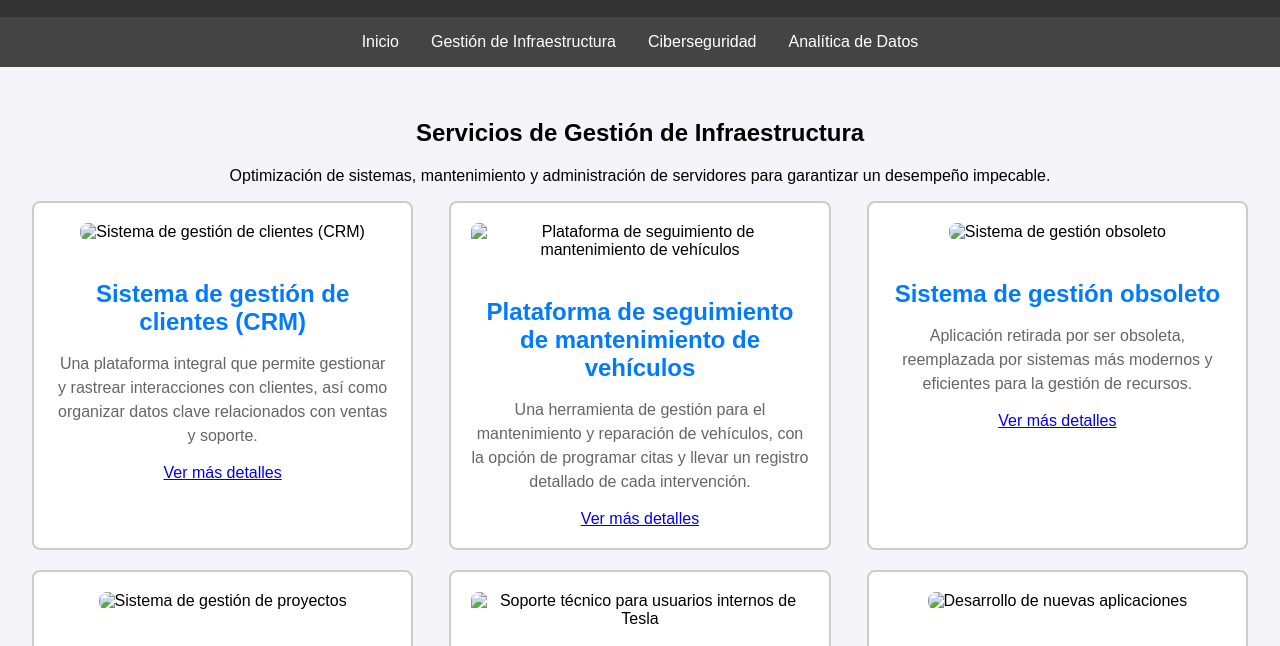
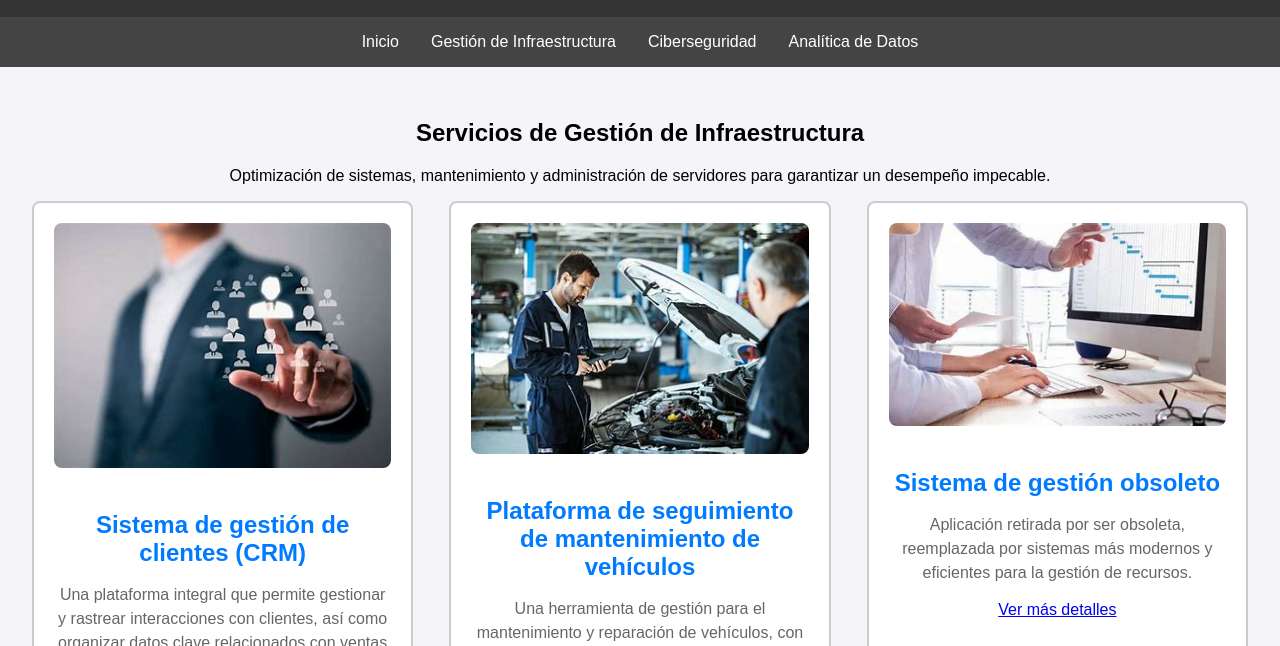
Before and after one commit to GuerreroYuri03/GuerreroYuri03.github.io, a plain HTML site: page infraestructura.html in a window 1280 px wide. Shown: the part 95-741 px from the top of the page. Drawn offline with Linux system fonts and the light colour scheme.

Commit message:
Update infraestructura.html

```diff
--- a/infraestructura.html
+++ b/infraestructura.html
@@ -26,48 +26,48 @@
         <div class="service-grid">
             <!-- Infraestructura - Aplicaciones -->
             <div class="service-box">
-                <img src="assets/1.jpeg" alt="Sistema de gestión de clientes (CRM)">
+                <img src="/1.jpeg" alt="Sistema de gestión de clientes (CRM)">
                 <h3>Sistema de gestión de clientes (CRM)</h3>
                 <p>Una plataforma integral que permite gestionar y rastrear interacciones con clientes, así como organizar datos clave relacionados con ventas y soporte.</p>
                 <a href="detalles.html?servicio=crm">Ver más detalles</a>
             </div>
 
             <div class="service-box">
-                <img src="assets/2.jpeg" alt="Plataforma de seguimiento de mantenimiento de vehículos">
+                <img src="/2.jpeg" alt="Plataforma de seguimiento de mantenimiento de vehículos">
                 <h3>Plataforma de seguimiento de mantenimiento de vehículos</h3>
                 <p>Una herramienta de gestión para el mantenimiento y reparación de vehículos, con la opción de programar citas y llevar un registro detallado de cada intervención.</p>
                 <a href="detalles.html?servicio=seguimiento">Ver más detalles</a>
             </div>
             <div class="service-box">
-                <img src="assets/3.jpeg" alt="Sistema de gestión obsoleto">
+                <img src="/3.jpeg" alt="Sistema de gestión obsoleto">
                 <h3>Sistema de gestión obsoleto</h3>
                 <p>Aplicación retirada por ser obsoleta, reemplazada por sistemas más modernos y eficientes para la gestión de recursos.</p>
                 <a href="detalles.html?servicio=obsoleto">Ver más detalles</a>
             </div>
 
             <div class="service-box">
-                <img src="assets/4.jpeg" alt="Sistema de gestión de proyectos">
+                <img src="/4.jpeg" alt="Sistema de gestión de proyectos">
                 <h3>Sistema de gestión de proyectos (Project Management Tool)</h3>
                 <p>Herramienta robusta que permite coordinar tareas y recursos dentro de proyectos, asegurando un flujo de trabajo más organizado y eficiente.</p>
                 <a href="detalles.html?servicio=projectManagementTool">Ver más detalles</a>
             </div>
 
             <div class="service-box">
-                <img src="assets/5.jpeg" alt="Soporte técnico para usuarios internos de Tesla">
+                <img src="/5.jpeg" alt="Soporte técnico para usuarios internos de Tesla">
                 <h3>Soporte técnico para usuarios internos de Tesla</h3>
                 <p>Servicio que proporciona asistencia técnica a empleados, asegurando el correcto funcionamiento de los equipos y software dentro de la empresa.</p>
                 <a href="detalles.html?servicio=soporteTecnico">Ver más detalles </a>
             </div>
 
             <div class="service-box">
-                <img src="assets/6.jpeg" alt="Desarrollo de nuevas aplicaciones">
+                <img src="/6.jpeg" alt="Desarrollo de nuevas aplicaciones">
                 <h3>Desarrollo de nuevas aplicaciones para el servicio al cliente</h3>
                 <p>Proceso continuo de creación de aplicaciones que mejoren la experiencia del cliente, permitiendo interacciones más ágiles y efectivas.</p>
                 <a href="detalles.html?servicio=desarrolloAplicaciones">Ver más detalles</a>
             </div>
 
             <div class="service-box">
-                <img src="assets/7.jpeg" alt="Capacitación y entrenamiento para usuarios de nuevas aplicaciones">
+                <img src="/7.jpeg" alt="Capacitación y entrenamiento para usuarios de nuevas aplicaciones">
                 <h3>Capacitación y entrenamiento para usuarios de nuevas aplicaciones</h3>
                 <p>Programa de formación destinado a capacitar a los empleados en el uso de nuevas aplicaciones y tecnologías implementadas en la empresa.</p>
                 <a href="detalles.html?servicio=capacitacion">Ver más detalles sobre</a>
```
